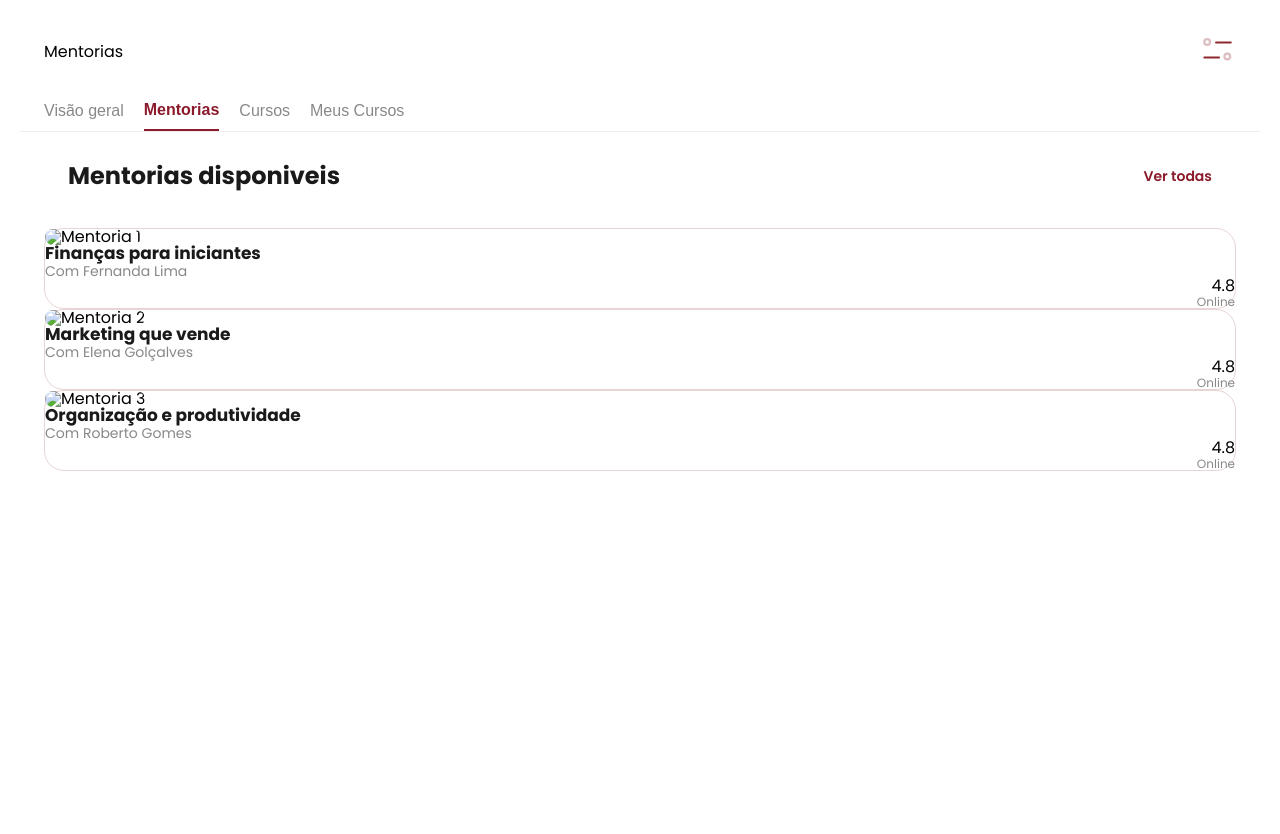
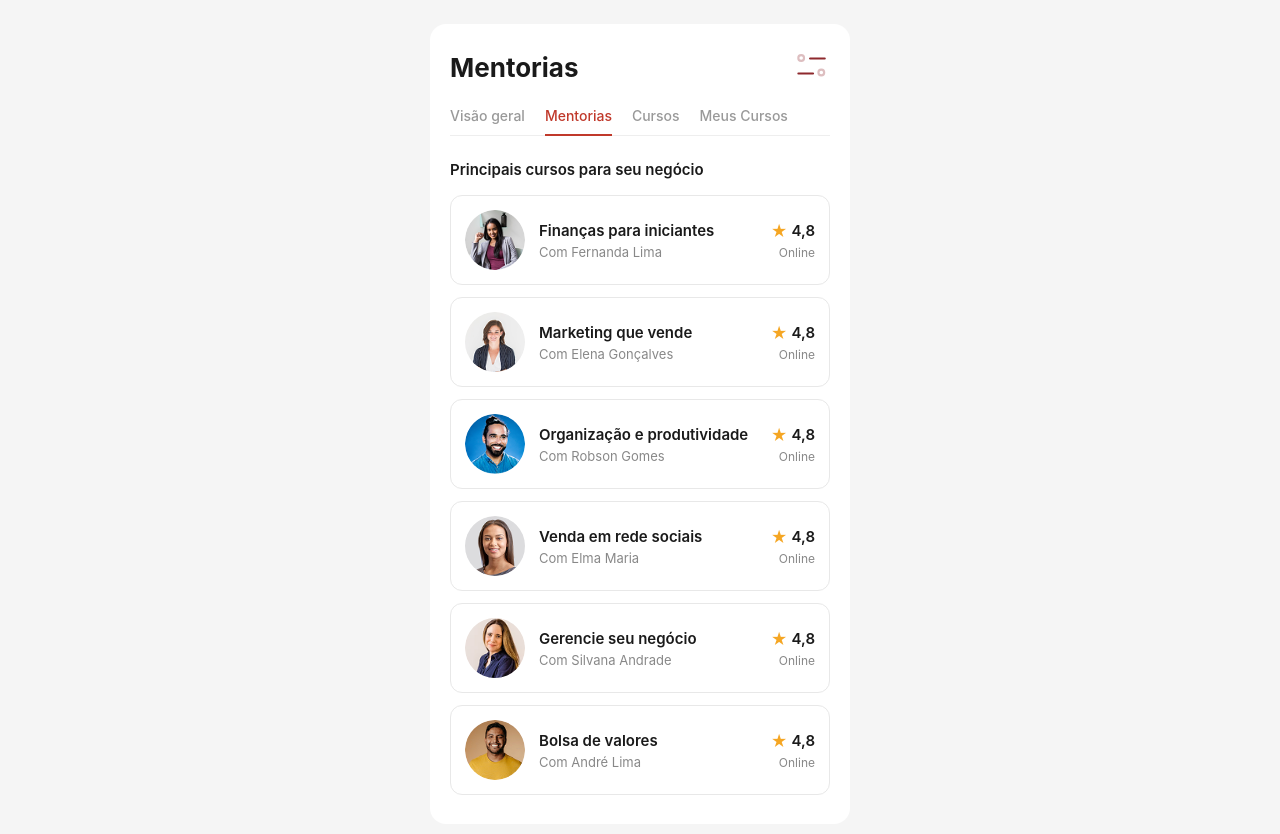
Before and after one commit to caiooozs/zerotomei-front, a plain HTML site: page pages/Mentorias/Mentoria/index.html in a window 1280 px wide. Before the commit the page ends 800 px from the top, so only its background shows below. Drawn offline with Linux system fonts and the light colour scheme.

Commit message:
Adição de mentoria, Messias

```diff
--- a/pages/Mentorias/Mentoria/index.html
+++ b/pages/Mentorias/Mentoria/index.html
@@ -1,14 +1,13 @@
 <!DOCTYPE html>
-<html lang="pt-br">
-
+<html lang="pt-BR">
 <head>
-    <meta charset="UTF-8">
-    <meta name="viewport" content="width=device-width, initial-scale=1.0">
-    <link rel="stylesheet" href="../../../shared/styles/reset.css">
-    <link rel="stylesheet" href="../../../shared/styles/global.css">
-    <link rel="stylesheet" href="./style.css">
-    <title></title>
+  <meta charset="UTF-8" />
+  <meta name="viewport" content="width=device-width, initial-scale=1.0" />
+  <title>Mentorias</title>
+  <link rel="stylesheet" href="style.css" />
 </head>
+<body>
+  <div class="container">
 
     <div class="header">
       <h1>Mentorias</h1>
@@ -17,66 +16,90 @@
                 </button>
     </div>
 
-<body>
-    <div class="all">
-        <div class="conteudo">
     <div class="tabs">
-                <button class="tab">Visão geral</button>
-                <button class="tab ativa">Mentorias</button>
-                <button class="tab">Cursos</button>
-                <button class="tab">Meus Cursos</button>
+      <span class="tab">Visão geral</span>
+      <span class="tab active">Mentorias</span>
+      <span class="tab">Cursos</span>
+      <span class="tab">Meus Cursos</span>
     </div>
 
-            <div class="mentorias">
-                <div class="mentoria header">
-                    <h2>Mentorias disponiveis</h2>
-                    <a href="#" class="ver-todas">Ver todas</a>
+    <p class="section-title">Principais cursos para seu negócio</p>
+
+    <div class="cards">
+
+      <div class="card">
+        <img src="../Assets/professional-smiling-woman 1.png" alt="Fernanda Lima" />
+        <div class="card-info">
+          <p class="card-title">Finanças para iniciantes</p>
+          <p class="card-author">Com Fernanda Lima</p>
         </div>
-
-                <div class="mentoria-cards">
-                    <img src="img/mentoria1.png" alt="Mentoria 1" />
-                    <div class="mentoria-info">
-                        <h3>Finanças para iniciantes</h3>
-                        <p>Com Fernanda Lima</p>
-                    </div>
-                    <div class="mentoria-nota">
-                        <h3> 4.8</h3>
-                        <p class="status">Online</p>
+        <div class="card-meta">
+          <span class="card-rating"><span class="star">★</span> 4,8</span>
+          <span class="card-mode">Online</span>
         </div>
       </div>
 
-                <div class="mentoria-cards">
-                    <img src="img/mentoria1.png" alt="Mentoria 2" />
-                    <div class="mentoria-info">
-                        <h3>Marketing que vende</h3>
-                        <p>Com Elena Golçalves</p>
+      <div class="card">
+        <img src="../Assets/modern-business-woman-portrait 1.png" alt="Elena Gonçalves" />
+        <div class="card-info">
+          <p class="card-title">Marketing que vende</p>
+          <p class="card-author">Com Elena Gonçalves</p>
         </div>
-                    <div class="mentoria-nota">
-                        <h3> 4.8</h3>
-                        <p class="status">Online</p>
+        <div class="card-meta">
+          <span class="card-rating"><span class="star">★</span> 4,8</span>
+          <span class="card-mode">Online</span>
         </div>
       </div>
 
-                <div class="mentoria-cards">
-                    <img src="img/mentoria1.png" alt="Mentoria 3" />
-                    <div class="mentoria-info">
-                        <h3>Organização e produtividade</h3>
-                        <p>Com Roberto Gomes</p>
+      <div class="card">
+        <img src="../Assets/smiling-man-in-blue 1 (1).png" alt="Robson Gomes" />
+        <div class="card-info">
+          <p class="card-title">Organização e produtividade</p>
+          <p class="card-author">Com Robson Gomes</p>
         </div>
-                    <div class="mentoria-nota">
-                        <h3> 4.8</h3>
-                        <p class="status">Online</p>
+        <div class="card-meta">
+          <span class="card-rating"><span class="star">★</span> 4,8</span>
+          <span class="card-mode">Online</span>
         </div>
       </div>
 
-
+      <div class="card">
+        <img src="../Assets/Ellipse 57.png" alt="Elma Maria" />
+        <div class="card-info">
+          <p class="card-title">Venda em rede sociais</p>
+          <p class="card-author">Com Elma Maria</p>
+        </div>
+        <div class="card-meta">
+          <span class="card-rating"><span class="star">★</span> 4,8</span>
+          <span class="card-mode">Online</span>
+        </div>
       </div>
 
+      <div class="card">
+        <img src="../Assets/17865019337548153445729423338435 1.png" alt="Silvana Andrade" />
+        <div class="card-info">
+          <p class="card-title">Gerencie seu negócio</p>
+          <p class="card-author">Com Silvana Andrade</p>
+        </div>
+        <div class="card-meta">
+          <span class="card-rating"><span class="star">★</span> 4,8</span>
+          <span class="card-mode">Online</span>
+        </div>
+      </div>
+
+      <div class="card">
+        <img src="../Assets/17865022650095737092185060252657 1.png" alt="André Lima" />
+        <div class="card-info">
+          <p class="card-title">Bolsa de valores</p>
+          <p class="card-author">Com André Lima</p>
+        </div>
+        <div class="card-meta">
+          <span class="card-rating"><span class="star">★</span> 4,8</span>
+          <span class="card-mode">Online</span>
+        </div>
+      </div>
 
     </div>
   </div>
-    </div>
-
 </body>
-
 </html>
--- a/pages/Mentorias/Mentoria/style.css
+++ b/pages/Mentorias/Mentoria/style.css
@@ -5,124 +5,169 @@
 }
 
 body {
-    font-family: "Poppins", sans-serif;
-    background-color: white;
-    display: center ;
+  font-family: -apple-system, BlinkMacSystemFont, "Segoe UI", sans-serif;
+  background: #f5f5f5;
+  display: flex;
   justify-content: center;
-    padding: 20px;
+  padding: 24px 16px;
+}
+
+.img{
+    border: 0;
+    background: transparent;
+    position: relative;
+    cursor: pointer;
+}
+
+.container {
+  width: 100%;
+  max-width: 420px;
+  background: #fff;
+  border-radius: 16px;
+  padding: 24px 20px;
+  min-height: 100vh;
 }
 
 .header {
   display: flex;
   justify-content: space-between;
   align-items: center;
-    padding: 12px 24px 20px;
-    display: flex;
+  margin-bottom: 20px;
 }
 
-.img {
-    border: 0;
-    background: transparent;
-    position: relative;
+.header h1 {
+  font-size: 26px;
+  font-weight: 700;
+  color: #1a1a1a;
+}
+
+.filter-icon {
+  display: flex;
+  flex-direction: column;
+  gap: 5px;
   cursor: pointer;
 }
 
+.filter-icon span {
+  display: flex;
+  align-items: center;
+  gap: 6px;
+}
+
+.filter-icon span::before {
+  content: '';
+  width: 8px;
+  height: 8px;
+  border-radius: 50%;
+  border: 2px solid #c0392b;
+}
+
+.filter-icon span::after {
+  content: '';
+  height: 2px;
+  width: 22px;
+  background: #c0392b;
+  border-radius: 2px;
+}
 
 .tabs {
   display: flex;
   gap: 20px;
-    padding: 0 24px;
   border-bottom: 1px solid #eee;
-    overflow-x: auto;
+  margin-bottom: 24px;
 }
 
-.tab{
-    background: none;
-    border: none;
-    font-size: 16px;
-    color: #888;
-    padding: 10px 0;
+.tab {
+  font-size: 14px;
+  font-weight: 500;
+  color: #999;
+  padding-bottom: 10px;
+  cursor: pointer;
+  white-space: nowrap;
+  border-bottom: 2px solid transparent;
+  margin-bottom: -1px;
 }
 
-.tab.ativa {
-    color: #8b1a2b;
-    font-weight: 700;
-    border-bottom: 2px solid #8b1a2b;
+.tab.active {
+  color: #c0392b;
+  border-bottom: 2px solid #c0392b;
 }
 
-.mentorias {
-    padding: 20px 24px 8px;
+.section-title {
+  font-size: 15px;
+  font-weight: 600;
+  color: #1a1a1a;
+  margin-bottom: 16px;
 }
 
-.mentoria.header {
+.cards {
   display: flex;
-    justify-content: space-between;
-    align-items: center;
-    margin-bottom: 20px;
+  flex-direction: column;
+  gap: 12px;
 }
 
-.mentoria.header h2 {
-    font-size: 24px;
-    font-weight: 700;
-    color: #1a1a1a;
+.card {
+  display: flex;
+  align-items: center;
+  gap: 14px;
+  border: 1px solid #e8e8e8;
+  border-radius: 12px;
+  padding: 14px;
+  cursor: pointer;
+  transition: box-shadow 0.2s;
 }
 
-.ver-todas {
-    font-size: 14px;
-    font-weight: 600;
-    color: #8b1a2b;
-    text-decoration: none;
+.card:hover {
+  box-shadow: 0 2px 12px rgba(0, 0, 0, 0.08);
 }
 
-.mentoria-cards {
-    width: 364;
-    height: 78;
-    top: 249px;
-    left: 18px;
-    border-radius: 20px;
-    border: 1px solid #8E292D33
-
-}
-
-.mentoria-cards img {
-    width: 78px;
-    height: 76.62px;
-    border-radius: 345.13px;
+.card img {
+  width: 60px;
+  height: 60px;
+  border-radius: 50%;
   object-fit: cover;
   flex-shrink: 0;
 }
 
-.mentoria-info {
-    flex-grow: 1;
-    min-width: 0;
+.card-info {
+  flex: 1;
 }
 
-.mentoria-info h3 {
-    font-size: 17px;
-    font-weight: 700;
+.card-title {
+  font-size: 15px;
+  font-weight: 600;
   color: #1a1a1a;
-    margin-bottom: 2px;
+  margin-bottom: 4px;
 }
 
-.mentoria-info p {
-    font-size: 14px;
+.card-author {
+  font-size: 13px;
   color: #888;
 }
 
-.mentoria-nota {
-    text-align: right;
+.card-meta {
+  display: flex;
+  flex-direction: column;
+  align-items: flex-end;
+  gap: 4px;
   flex-shrink: 0;
 }
 
-.mentoria-nota .nota {
+.card-rating {
+  display: flex;
+  align-items: center;
+  gap: 4px;
   font-size: 15px;
-    font-weight: 700;
+  font-weight: 600;
   color: #1a1a1a;
 }
 
-.mentoria-nota .status {
+.star {
+  color: #f5a623;
+  font-size: 16px;
+}
+
+.card-mode {
   font-size: 12px;
   color: #888;
-    display: block;
-    margin-top: 2px;
 }
--- a/pages/Mentorias/VisãoGeral/style.css
+++ b/pages/Mentorias/VisãoGeral/style.css
@@ -1,244 +1,166 @@
-body {
-  font-family: poppins, sans-serif;
-  background-color: #FFFFFF;
-  color: #000000;
+* {
+  margin: 0;
+  padding: 0;
+  box-sizing: border-box;
 }
 
-.container-cursos {
-  margin: 14px 16px;
+body {
+  font-family: -apple-system, BlinkMacSystemFont, "Segoe UI", sans-serif;
+  background: #f5f5f5;
   display: flex;
-  flex-direction: column;
+  justify-content: center;
+  padding: 24px 16px;
 }
 
-.cabecalho-cursos {
-    display: flex;
-
-    justify-content: space-between;
-    align-items: center;
-
-    margin-bottom: 25px;
+.container {
+  width: 100%;
+  max-width: 420px;
+  background: #fff;
+  border-radius: 16px;
+  padding: 24px 20px;
+  min-height: 100vh;
 }
 
-.cabecalho-cursos h1 {
-    margin: 0;
-    font-size: 24px;
-    font-weight: 500;
-}
-
-.img{
-    border: 0;
-    background: transparent;
-    position: relative;
-    cursor: pointer;
-}
-
-.botao-filtro img {
-    display: block;
-    width: 35.12px;
-    height: 36px;
-    object-fit: contain;
-}
-
-.mentorias-disponiveis {
-  width: 100%;
-}
-
-.card-container-mentoria {
-  display: flex;
-  flex-direction: column;
-}
-
-.mentorias-texto {
+.header {
   display: flex;
   justify-content: space-between;
   align-items: center;
-  margin: 5px 0;
+  margin-bottom: 20px;
 }
 
-.mentorias-texto h2 {
-  margin: 0;
-  font-size: 17.87px;
-  font-weight: 600;
-  margin-top: 1rem;
+.header h1 {
+  font-size: 26px;
+  font-weight: 700;
+  color: #1a1a1a;
 }
 
-.mentorias-texto p {
-  margin: 0;
-  font-weight: 700;
-  margin-top: 1rem;
-  font-size: 15px;
-  color: #8E292D;
+.filter-icon {
+  display: flex;
+  flex-direction: column;
+  gap: 5px;
+  cursor: pointer;
 }
 
-.card-container-mentoria {
+.filter-icon span {
+  display: flex;
+  align-items: center;
+  gap: 6px;
+}
+
+.filter-icon span::before {
+  content: '';
+  width: 8px;
+  height: 8px;
+  border-radius: 50%;
+  border: 2px solid #c0392b;
+}
+
+.filter-icon span::after {
+  content: '';
+  height: 2px;
+  width: 22px;
+  background: #c0392b;
+  border-radius: 2px;
+}
+
+.tabs {
+  display: flex;
+  gap: 20px;
+  border-bottom: 1px solid #eee;
+  margin-bottom: 24px;
+}
+
+.tab {
+  font-size: 14px;
+  font-weight: 500;
+  color: #999;
+  padding-bottom: 10px;
+  cursor: pointer;
+  white-space: nowrap;
+  border-bottom: 2px solid transparent;
+  margin-bottom: -1px;
+}
+
+.tab.active {
+  color: #c0392b;
+  border-bottom: 2px solid #c0392b;
+}
+
+.section-title {
+  font-size: 15px;
+  font-weight: 600;
+  color: #1a1a1a;
+  margin-bottom: 16px;
+}
+
+.cards {
   display: flex;
   flex-direction: column;
-  gap: 0;
+  gap: 12px;
 }
 
-
-.card-mentoria {
-  display: grid;
-  grid-template-columns: 90px 1fr 70px;
+.card {
+  display: flex;
   align-items: center;
-  column-gap: 2px;
-  min-height: 70px;
-  padding: 15px 0;
-  border-bottom: 1px solid #ddd;
+  gap: 14px;
+  border: 1px solid #e8e8e8;
+  border-radius: 12px;
+  padding: 14px;
+  cursor: pointer;
+  transition: box-shadow 0.2s;
 }
 
-
-.card-mentoria>img {
-  width: 72px;
-  height: 71px;
-  object-fit: cover;
-  border-radius: 50%;
-  grid-column: 1;
-  grid-row: 1 / 3;
+.card:hover {
+  box-shadow: 0 2px 12px rgba(0, 0, 0, 0.08);
 }
 
-
-.card-mentoria h2 {
-  margin: 0;
-  font-size: 18px;
-  font-weight: 600;
-  grid-column: 2;
-  grid-row: 1;
-  align-items: flex-end;
-
+.card img {
+  width: 60px;
+  height: 60px;
+  border-radius: 50%;
+  object-fit: cover;
+  flex-shrink: 0;
 }
 
-
-.card-mentoria>p {
-  margin: 0;
-  font-size: 12px;
-  grid-column: 2;
-  grid-row: 2;
-
+.card-info {
+  flex: 1;
 }
 
+.card-title {
+  font-size: 15px;
+  font-weight: 600;
+  color: #1a1a1a;
+  margin-bottom: 4px;
+}
 
-.card-icone {
+.card-author {
+  font-size: 13px;
+  color: #888;
+}
+
+.card-meta {
   display: flex;
   flex-direction: column;
   align-items: flex-end;
-  justify-content: center;
-  grid-column: 3;
-  grid-row: 1 / 3;
-  gap: 8px;
+  gap: 4px;
+  flex-shrink: 0;
 }
 
-
-.card-icone i {
+.card-rating {
   display: flex;
   align-items: center;
-  gap: 5px;
-  font-style: normal;
+  gap: 4px;
+  font-size: 15px;
+  font-weight: 600;
+  color: #1a1a1a;
 }
 
-
-.card-icone .icone {
-  width: 22px;
-  height: 22px;
+.star {
+  color: #f5a623;
+  font-size: 16px;
 }
 
-.card-icone span {
-  font-size: 20px;
-  font-weight: 600;
+.card-mode {
+  font-size: 12px;
+  color: #888;
 }
-
-
-.card-icone p {
-  margin: 0;
-  font-size: 14px;
-}
-
-/* DESTAQUE */
-
-.curso-destaque {
-  margin-top: 10px;
-}
-
-.container-destaque {
-  margin-top: 20px;
-  display: grid;
-}
-
-.curso-destaque {
-    margin-top: 10px;
-}
-
-
-
-
-.curso-destaque .mentorias-texto {
-    display: flex;
-    justify-content: space-between;
-    align-items: center;
-    margin-bottom: 14px;
-}
-
-
-
-.container-destaque {
-    display: flex;
-    flex-direction: column;
-    gap: 15px;
-}
-
-
-.card-destaque {
-    display: flex;
-    flex-direction: row;
-    width: 100%;
-    height: 100px;
-    overflow: hidden;
-    background: #F4EFEB;
-    border-radius: 10px;
-    box-shadow: 0 2px 5px rgba(0, 0, 0, 0.15);
-    transition: 0.2s ease-in;
-}
-
-.card-destaque:hover{
-  transform: scale(1.05);
-}
-
-.card-destaque > img {
-    width: 80px;
-    height: 100px;
-    min-width: 100px;
-    object-fit: cover;
-    flex-shrink: 0;
-}
-
-
-.info-curso {
-    display: flex;
-    flex-direction: column;
-    justify-content: center;
-    flex: 1;
-    min-width: 0;
-    padding: 10px 10px;
-}
-
-.info-curso h2 {
-    margin: 0;
-    font-size: 0.90rem;
-    font-weight: 600;
-    line-height: 1.15;
-}
-
-
-
-.info-curso p {
-    margin: 4px 0;
-    font-size: 11px;
-    line-height: 1.15;
-}
-
-
-.info-curso span {
-    margin-top: 5px;
-    font-size: 11px;
-    line-height: 1;
-}
```
Also changed, not shown: pages/Mentorias/Assets/17865019337548153445729423338435 1.png (added), pages/Mentorias/Assets/17865022650095737092185060252657 1.png (added), pages/Mentorias/Assets/Ellipse 57.png (added), pages/Mentorias/Assets/smiling-man-in-blue 1 (1).png (added). Lines whose indentation alone changed are shown as unchanged.
